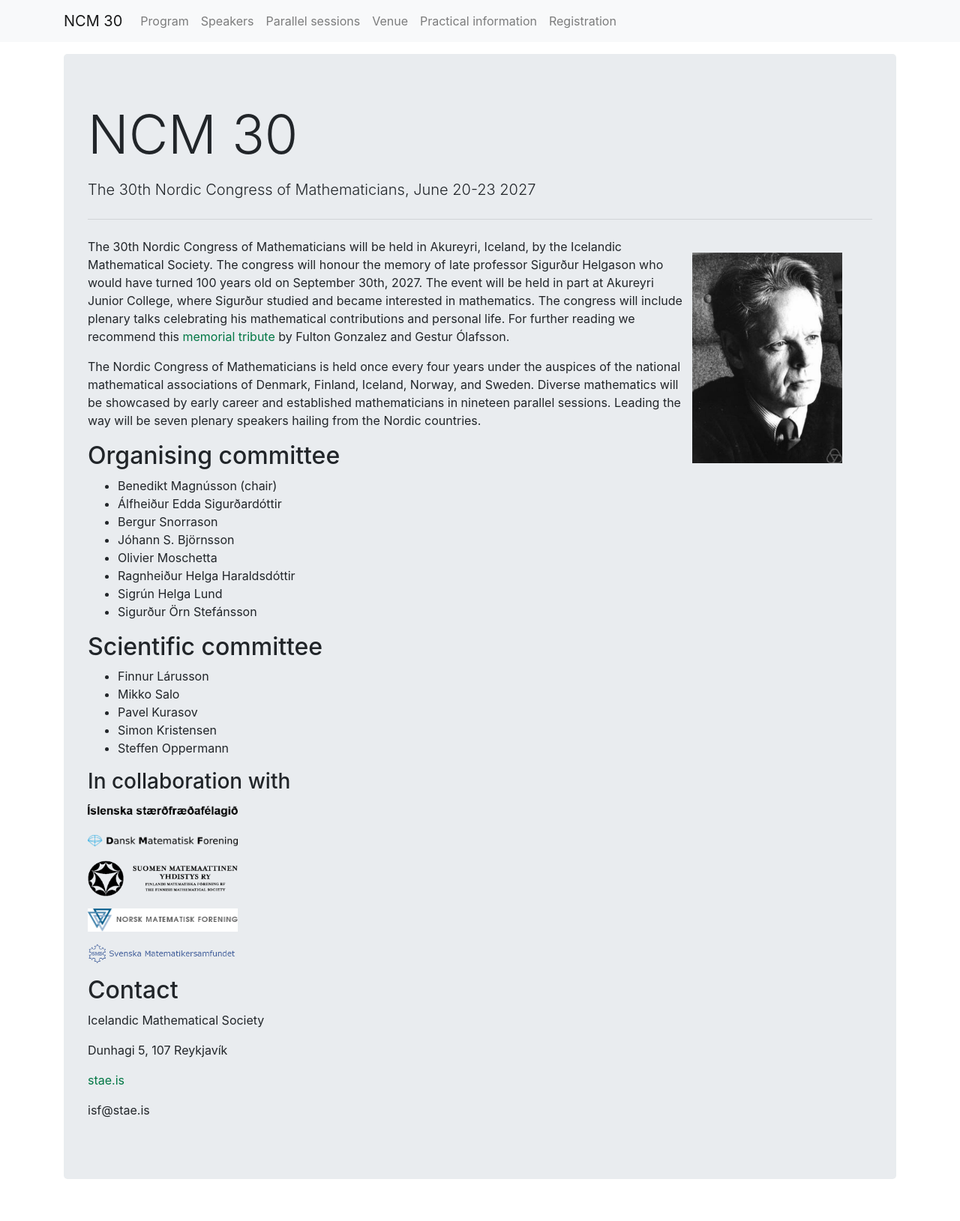
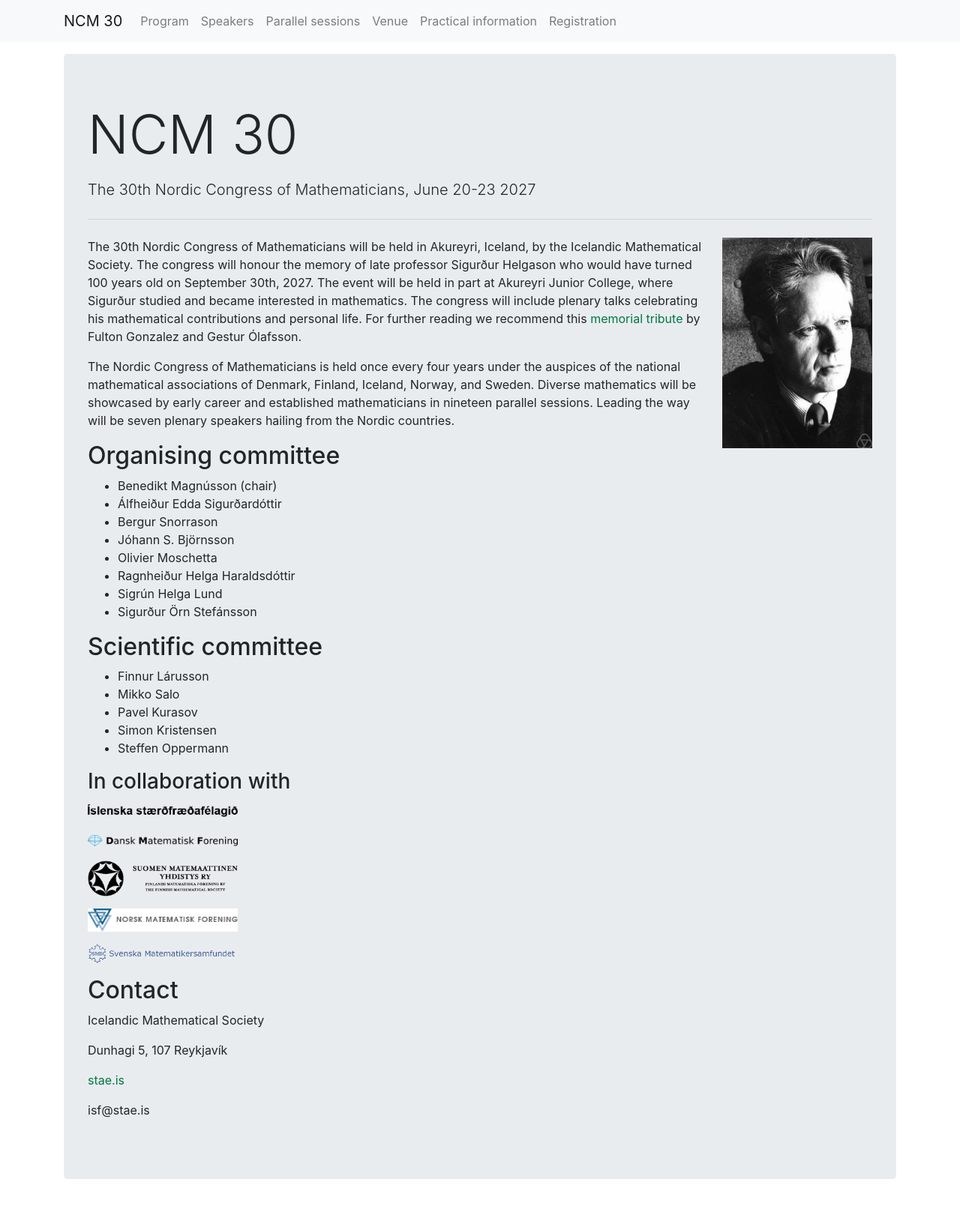
Before and after one commit to IslenskaStaerdfraedafelagid/ncm30-website, a Jekyll site: the page built from index.md, in a window 1280 px wide. Shown: the whole page at 75% size. Built offline with Jekyll 4.4.1, drawn with Linux system fonts in a browser that asks for light colours.

Commit message:
Vonandi snýr allt svona.

```diff
--- a/index.md
+++ b/index.md
@@ -3,7 +3,7 @@ layout: home
 header:
     img: "Sigurdur_Helgason.jpeg"
 ---
-![MA]({{ '/assets/images/Sigurdur_Helgason.jpeg' | relative_url }}){: width="200" style="float: right; margin: 20px 40px 20px 0; max-width: 100%; height: auto; display: block;" }
+![MA]({{ '/assets/images/Sigurdur_Helgason.jpeg' | relative_url }}){: width="200" style="float: right; margin: 0 0 20px 20px; max-width: 100%; height: auto; display: block;" }
 The 30th Nordic Congress of Mathematicians will be held in Akureyri, Iceland, by the Icelandic Mathematical Society. The congress will honour the memory of late professor Sigurður Helgason who would have turned 100 years old on September 30th, 2027.  The event will be held in part at Akureyri Junior College, where Sigurður studied and became interested in mathematics. The congress will include plenary talks celebrating his mathematical contributions and personal life. For further reading we recommend this <a href="https://www.ams.org/notices/202410/rnoti-p1349.pdf"> memorial tribute </a> by Fulton Gonzalez and Gestur Ólafsson.
 
 The Nordic Congress of Mathematicians is held once every four years under the auspices of the national mathematical associations of Denmark, Finland, Iceland, Norway, and Sweden.
```
